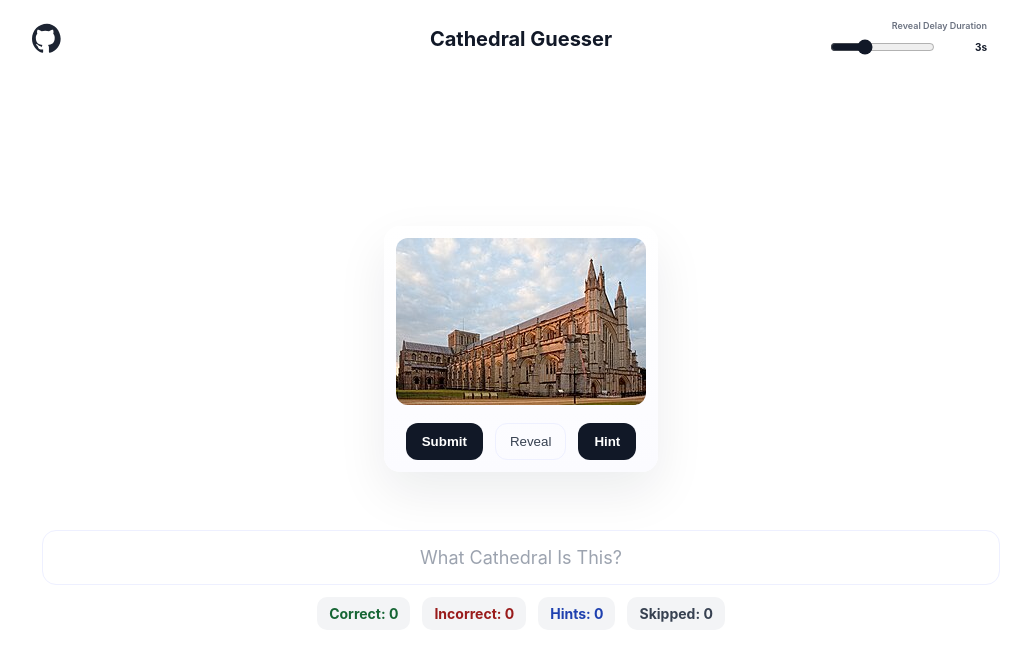
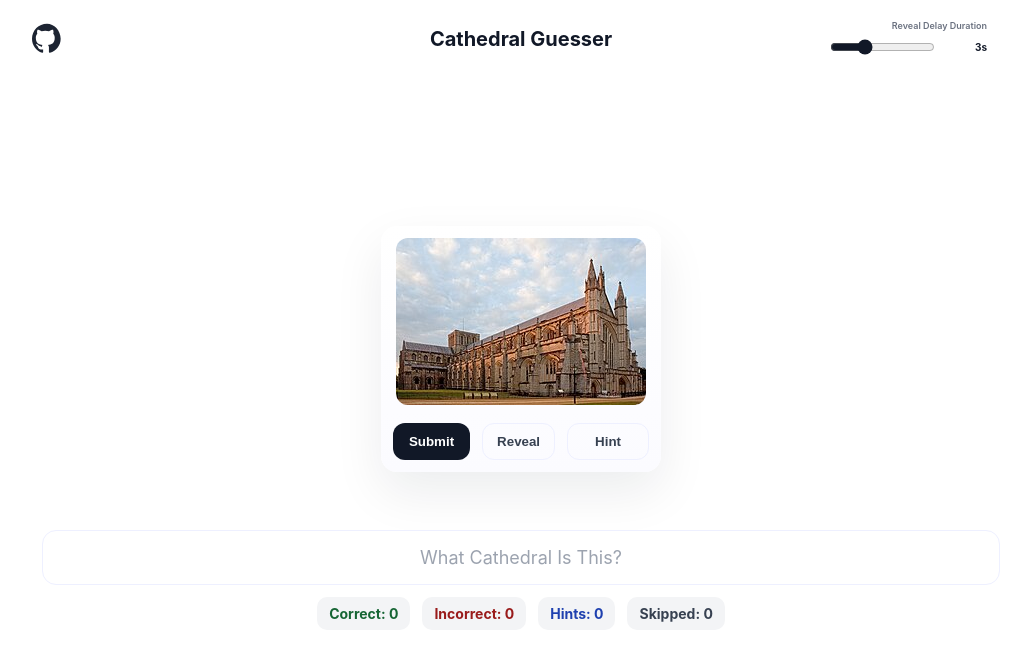
Before and after one commit to GeorgeCStephens/cathedral-guesser, a Next.js app: page / in a window 1280 px wide. Shown: the top 660 px of the page, without its empty margins (119-1150 px from the left). Built offline with nearby package versions, Linux system fonts and the light colour scheme.

Commit message:
Updated buttons

```diff
--- a/app/globals.css
+++ b/app/globals.css
@@ -71,8 +71,9 @@ h1 {
 .buttons { display:flex; gap:10px; }
 .btn-submit { background:#111827; color:white; border:none; padding:10px 16px; border-radius:12px; font-weight:700; cursor:pointer; }
 .btn-skip { background:transparent; color:#374151; border:1px solid #eef0ff; padding:10px 14px; border-radius:12px; cursor:pointer; }
-.btn-reveal { background:transparent; color:#374151; border:1px solid #eef0ff; padding:10px 14px; border-radius:12px; cursor:pointer; }
-.btn-hint { background:#111827; color:white; border:none; padding:10px 16px; border-radius:12px; font-weight:700; cursor:pointer; }
+.btn-reveal, .btn-hint { background:transparent; color:#374151; border:1px solid #eef0ff; padding:10px 14px; border-radius:12px; cursor:pointer; font-weight:800; }
+.btn-hint { min-width:82px; }
+.btn-reveal-bold { font-weight:800; }
 .btn-reveal[disabled], .btn-submit[disabled], .guess-input[disabled] { opacity: 0.5; cursor: not-allowed; }
 .status { min-height:22px; }
 .status-correct { color:#16a34a; font-weight:700; }
--- a/app/page.tsx
+++ b/app/page.tsx
@@ -114,7 +114,7 @@ export default function Home() {
                 </button>
                 <button
                   type="button"
-                  className="btn-reveal"
+                  className="btn-reveal btn-reveal-bold"
                   onClick={() => {
                     if (!current) return;
                     if (hintTimerRef.current) {
@@ -134,7 +134,7 @@ export default function Home() {
                 >
                   Reveal
                 </button>
-                <button type="button" className="btn-hint btn-submit" onClick={handleHint} disabled={!!hintVisible}>
+                <button type="button" className="btn-reveal btn-hint" onClick={handleHint} disabled={!!hintVisible}>
                   Hint
                 </button>
               </div>
```
